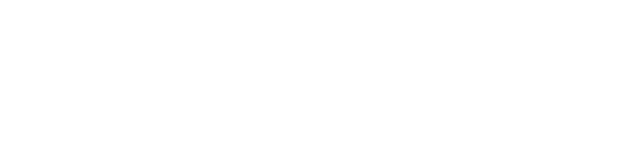
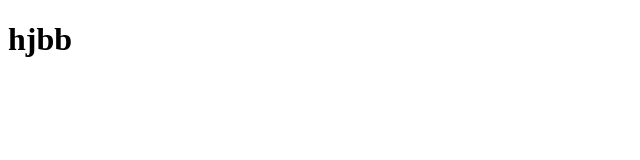
Before and after one commit to Hanumantha-Vadde/Zomato-Webpage, a plain HTML site: page index.html in a window 1280 px wide. Shown: the whole page, without its empty margins (0-640 px from the left). Drawn offline with Linux system fonts and the light colour scheme.

Commit message:
This is my first project

```diff
--- a/index.html
+++ b/index.html
@@ -6,5 +6,7 @@
 	<title></title>
 </head>
 <body>
+	<h1>hjbb</h1>
+
 </body>
 </html>
```
